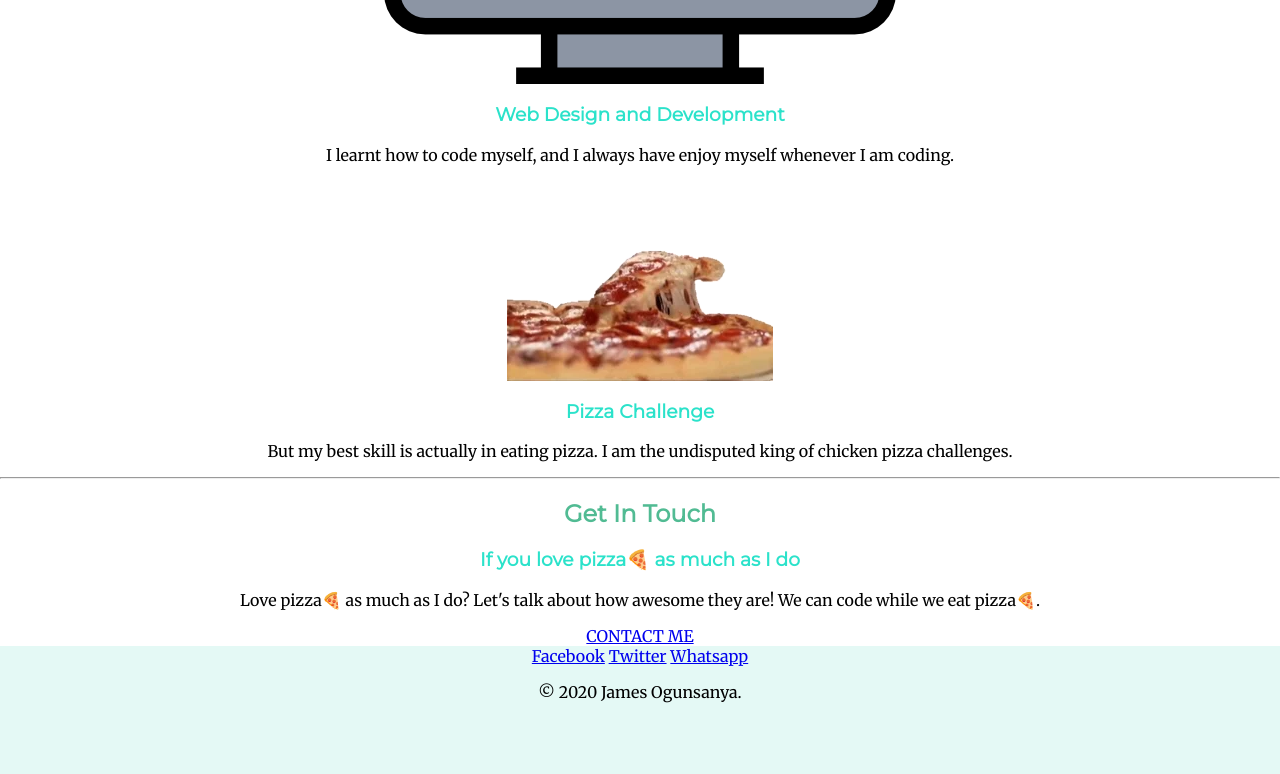
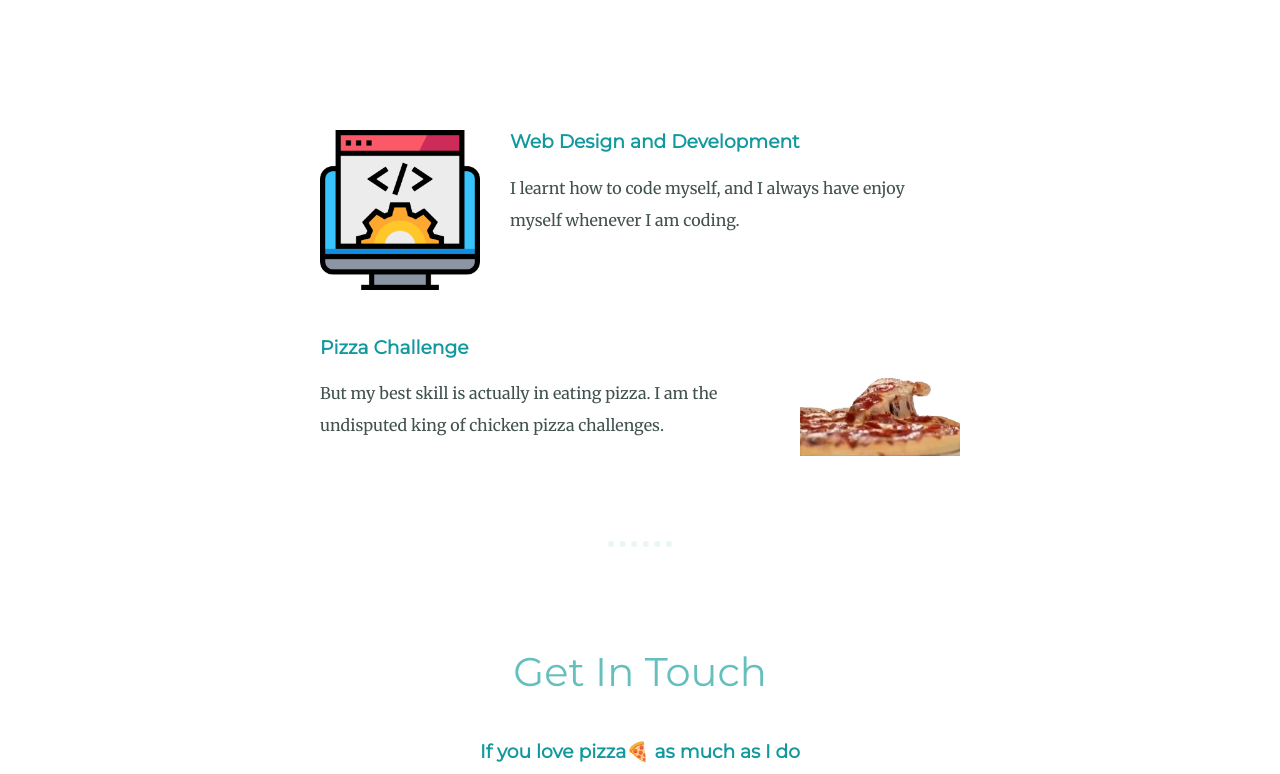
Before and after one commit to Oyindamolajames/cv, a plain HTML site: page index.html in a window 1280 px wide. Shown: the part 1406-2180 px from the top of the page. Before the commit the page ends 2124 px from the top, so only its background shows below. Drawn offline with Linux system fonts and the light colour scheme.

Commit message:
Update styles.css

```diff
--- a/Css/styles.css
+++ b/Css/styles.css
@@ -2,7 +2,7 @@ body{
     margin: 0;
     text-align: center;
     font-family: 'Merriweather', serif;
-    background-color: #e4f9f5;
+    color: #40514e;
 }
 
 div {
@@ -11,8 +11,16 @@ div {
 
 }
 
-.developer {
-    color: #51bb93;
+intro{
+    width: 30%;
+    margin: auto;
+}
+
+hr {
+    border: dotted #EAF6F6 6px;
+    border-bottom: none;
+    width: 4%;
+    margin: 100px auto;
 }
 
 .james-img{
@@ -20,21 +28,24 @@ div {
 }
 h1{
     padding: 0;
-    margin: 0 auto ;
+    margin: 50px auto 0 auto ;
     padding-top:30px ;
     font-family: 'Sacramento', cursive;
-    font-size: 70px;
-    color: #51bb93;
+    font-size: 5.26rem;
+    color: #66BFBF;
 }
 
 h2{
     font-family: 'Montserrat', sans-serif;
-    color: #51bb93;
+    color: #66BFBF;
+    font-size: 2.5rem;
+    font-weight: normal;
+    padding-bottom: 10px;
 }
 
 h3{
     font-family: 'Montserrat', sans-serif;
-    color: #2be2ca;
+    color: #11999E;
 }
 
 
@@ -42,21 +53,107 @@ h3{
     position: absolute;
     left: 300px;
     bottom: 300px;
+
 }
 
 .top-cloud{
     position: absolute;
     right: 300px;
     top: 50px;
+}
+
+.top-container{
+    position: relative;
+    padding-top: 50px;
+    background-color: #e4f9f5;
+}
+
+.middle-container{
+    margin: 100px 0;
 
 
 }
 
-.top-container{
-    position: relative;
-    padding-top: 100px;
+.bottom-container{
+    padding: 50px 0 20px;
+    background-color: #66BFBF;
 }
 
-.middle-container{
-    background-color: #fff;
+a{
+    color: #11999E;
+    text-decoration: none;
 }
+
+a:hover {
+    color: #EAF6F6;
+    text-decoration: none;
+}
+
+.skill-row{
+    width: 50%;
+    margin: 100px auto 100px auto;
+    text-align: left;
+}
+
+p{
+    line-height: 2;
+}
+
+.pizza-img{
+    width: 25%;
+    float: right;
+    margin-left: 30px;
+}
+
+.monitor-img {
+    width:25%;
+    float: left;
+    margin-right: 30px;
+}
+
+
+.contact-p{
+    margin: 40px auto 60px;
+    width: 40%;
+}
+
+.footer-link{
+    margin: 0 20px 0 20px;
+}
+
+
+.copyright{
+    color: #EAF6F6;
+  font-size: 0.75rem;
+  padding: 20px 0;
+}
+
+
+.btn {
+    background: #11cdd4;
+    background-image: -webkit-linear-gradient(top, #11cdd4, #11999e);
+    background-image: -moz-linear-gradient(top, #11cdd4, #11999e);
+    background-image: -ms-linear-gradient(top, #11cdd4, #11999e);
+    background-image: -o-linear-gradient(top, #11cdd4, #11999e);
+    background-image: linear-gradient(to bottom, #11cdd4, #11999e);
+    -webkit-border-radius: 8;
+    -moz-border-radius: 8;
+    border-radius: 8px;
+    font-family: 'Montserrat', sans-serif;
+    color: #ffffff;
+    font-size: 20px;
+    padding: 10px 20px 10px 20px;
+    text-decoration: none;
+
+  }
+
+  .btn:hover {
+    background: #30e3cb;
+    background-image: -webkit-linear-gradient(top, #30e3cb, #2bc4ad);
+    background-image: -moz-linear-gradient(top, #30e3cb, #2bc4ad);
+    background-image: -ms-linear-gradient(top, #30e3cb, #2bc4ad);
+    background-image: -o-linear-gradient(top, #30e3cb, #2bc4ad);
+    background-image: linear-gradient(to bottom, #30e3cb, #2bc4ad);
+    text-decoration: none;
+
+  }
```
